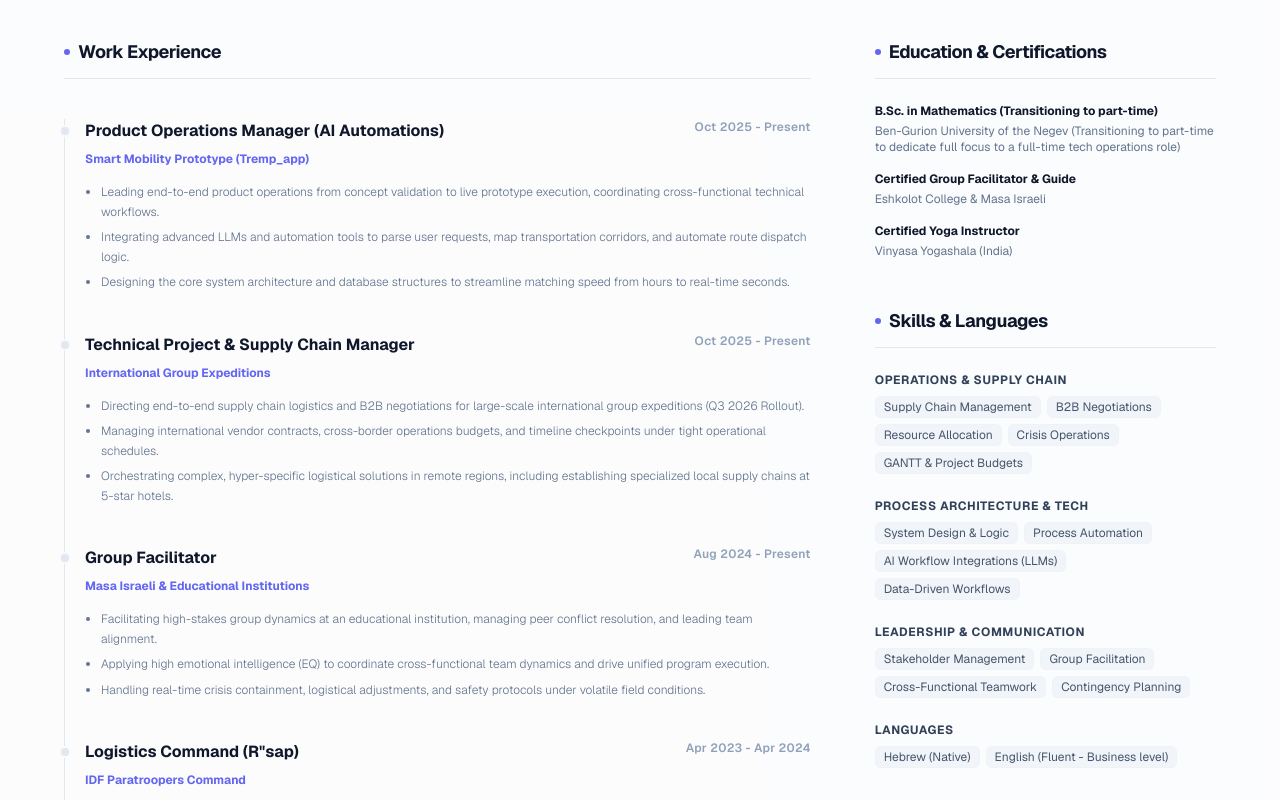
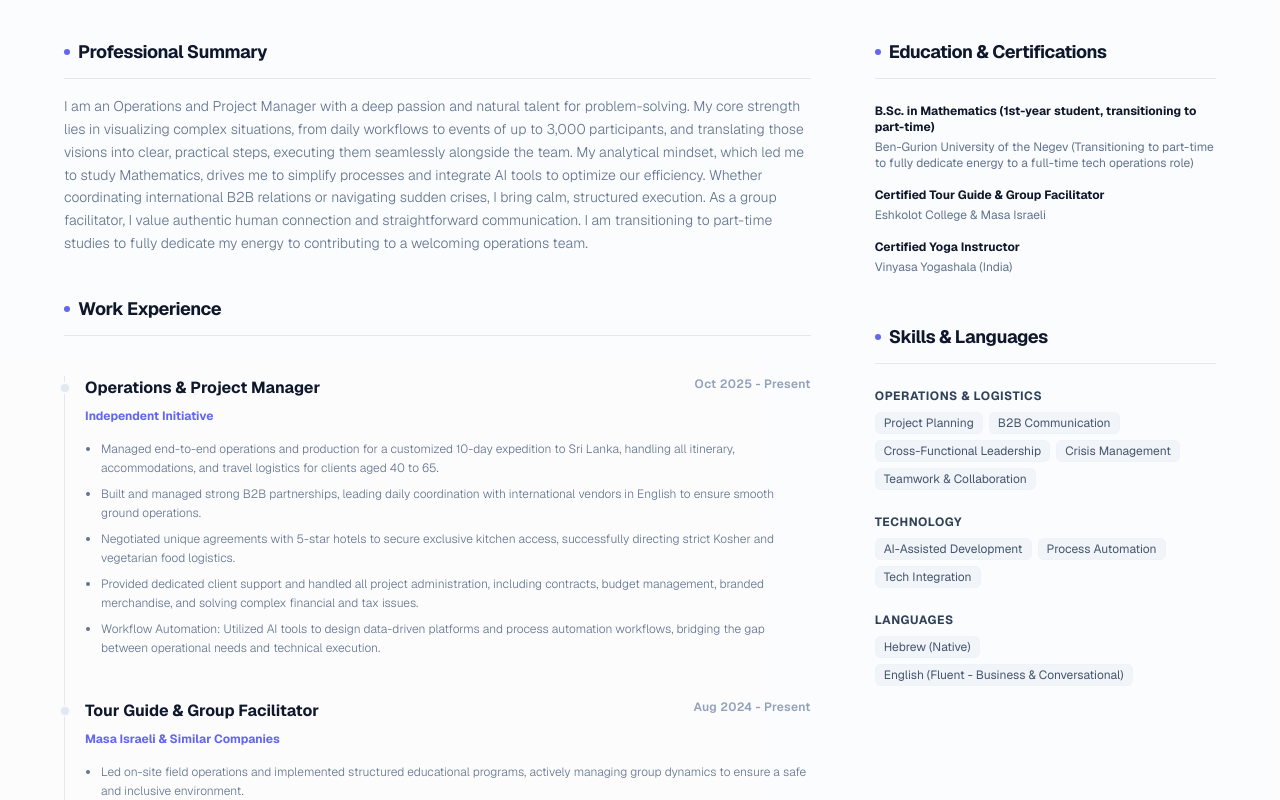
Before and after one commit to y9thqx6vzk-a11y/porti-, a Next.js app: page / in a window 1280 px wide. Shown: the part 3200-4000 px from the top of the page. Built offline with nearby package versions, Linux system fonts and the light colour scheme.

Commit message:
Update About and Resume sections to align with official CV copy

```diff
--- a/src/components/About.tsx
+++ b/src/components/About.tsx
@@ -45,15 +45,15 @@ export default function About() {
           {/* Right Column - Personal Statement & Bio */}
           <div className="lg:col-span-7 flex flex-col justify-center space-y-8 scroll-reveal">
             <h4 className="text-xl font-semibold text-slate-900 dark:text-slate-100 tracking-tight leading-relaxed">
-              "As a Technical Operations and Project Manager, I thrive on engineering order out of complexity. I bridge the gap between technical execution, field operators, and executive leadership."
+              "I am an Operations and Project Manager with a deep passion and natural talent for problem-solving. My core strength lies in translating complex visions into clear, practical steps and executing them seamlessly alongside the team."
             </h4>
 
             <div className="space-y-6 text-slate-650 dark:text-slate-350 text-base leading-relaxed font-sans font-light">
               <p>
-                My foundation in Mathematics equips me with highly analytical, systems-thinking capabilities. I approach operational bottlenecks not just as singular problems to solve, but as complete systems to optimize, automate, and scale. To dedicate my full energy to a full-time tech operations role, I am transitioning to part-time studies.
+                My analytical mindset, which led me to study Mathematics at Ben-Gurion University of the Negev, drives me to simplify workflows and integrate AI tools to optimize operational efficiency. Whether coordinating international B2B relations or navigating sudden crises, I bring calm, structured execution. To fully dedicate my energy to contributing to a welcoming tech operations team, I am transitioning to part-time studies.
               </p>
               <p>
-                Beyond data and processes, successful operations rely on people. Leveraging a strong background in group facilitation at an educational institution, I specialize in Stakeholder Management and cross-functional team leadership. I apply high emotional intelligence (EQ) to ensure seamless communication and alignment between technical teams, field operators, and executive leadership to drive unified, efficient business outcomes.
+                Beyond data and processes, successful operations rely on people. As a certified group facilitator, I value authentic human connection and straightforward communication. I leverage high emotional intelligence (EQ) to manage group dynamics, drive alignment, and coordinate cross-functional collaborations between technical developers, field operators, and executive leadership.
               </p>
             </div>
 
--- a/src/components/Resume.tsx
+++ b/src/components/Resume.tsx
@@ -12,53 +12,48 @@ interface TimelineItem {
 const EXPERIENCES: TimelineItem[] = [
   {
     year: "Oct 2025 - Present",
-    role: "Product Operations Manager (AI Automations)",
-    organization: "Smart Mobility Prototype (Tremp_app)",
+    role: "Operations & Project Manager",
+    organization: "Independent Initiative",
     details: [
-      "Leading end-to-end product operations from concept validation to live prototype execution, coordinating cross-functional technical workflows.",
-      "Integrating advanced LLMs and automation tools to parse user requests, map transportation corridors, and automate route dispatch logic.",
-      "Designing the core system architecture and database structures to streamline matching speed from hours to real-time seconds.",
-    ],
-  },
-  {
-    year: "Oct 2025 - Present",
-    role: "Technical Project & Supply Chain Manager",
-    organization: "International Group Expeditions",
-    details: [
-      "Directing end-to-end supply chain logistics and B2B negotiations for large-scale international group expeditions (Q3 2026 Rollout).",
-      "Managing international vendor contracts, cross-border operations budgets, and timeline checkpoints under tight operational schedules.",
-      "Orchestrating complex, hyper-specific logistical solutions in remote regions, including establishing specialized local supply chains at 5-star hotels.",
-    ],
+      "Managed end-to-end operations and production for a customized 10-day expedition to Sri Lanka, handling all itinerary, accommodations, and travel logistics for clients aged 40 to 65.",
+      "Built and managed strong B2B partnerships, leading daily coordination with international vendors in English to ensure smooth ground operations.",
+      "Negotiated unique agreements with 5-star hotels to secure exclusive kitchen access, successfully directing strict Kosher and vegetarian food logistics.",
+      "Provided dedicated client support and handled all project administration, including contracts, budget management, branded merchandise, and solving complex financial and tax issues.",
+      "Workflow Automation: Utilized AI tools to design data-driven platforms and process automation workflows, bridging the gap between operational needs and technical execution."
+    ]
   },
   {
     year: "Aug 2024 - Present",
-    role: "Group Facilitator",
-    organization: "Masa Israeli & Educational Institutions",
+    role: "Tour Guide & Group Facilitator",
+    organization: "Masa Israeli & Similar Companies",
     details: [
-      "Facilitating high-stakes group dynamics at an educational institution, managing peer conflict resolution, and leading team alignment.",
-      "Applying high emotional intelligence (EQ) to coordinate cross-functional team dynamics and drive unified program execution.",
-      "Handling real-time crisis containment, logistical adjustments, and safety protocols under volatile field conditions.",
-    ],
+      "Led on-site field operations and implemented structured educational programs, actively managing group dynamics to ensure a safe and inclusive environment.",
+      "Handled real-time crisis management and adapted schedules on the fly, taking full ownership of the situation to maintain smooth, continuous operations.",
+      "Forged strong, meaningful connections with colleagues and participants, driving engagement and ensuring a high-quality experience for everyone involved.",
+      "Rapidly developed new operational expertise through self-directed learning, building key professional networks and alliances from the ground up."
+    ]
   },
   {
     year: "Apr 2023 - Apr 2024",
-    role: "Logistics Command (R\"sap)",
-    organization: "IDF Paratroopers Command",
+    role: "Logistics & Operations Manager",
+    organization: "IDF",
     details: [
-      "Directed complex tactical supply chains, inventory control protocols, and daily logistical operations for 140+ personnel in high-stress combat units.",
-      "Orchestrated large-scale event logistics, B2B vendor coordination, and material dispatch workflows for up to 3,000 participants.",
-      "Engineered and executed dynamic contingency plans under extreme time constraints, ensuring continuous operational flow with zero downtime.",
-    ],
-  },
+      "Managed comprehensive logistics and strategic planning for 140 personnel under extreme operational pressure.",
+      "Executed rapid site establishment and sustained long-term operations in austere environments.",
+      "Led complex event logistics for up to 3000 participants, including full multi-day accommodation planning.",
+      "Handled external vendor management, procurement, and cross-functional partnerships.",
+      "Organized specialized corporate events and functions to support team morale and organizational goals."
+    ]
+  }
 ];
 
 const EDUCATION = [
   {
-    title: "B.Sc. in Mathematics (Transitioning to part-time)",
-    institution: "Ben-Gurion University of the Negev (Transitioning to part-time to dedicate full focus to a full-time tech operations role)",
+    title: "B.Sc. in Mathematics (1st-year student, transitioning to part-time)",
+    institution: "Ben-Gurion University of the Negev (Transitioning to part-time to fully dedicate energy to a full-time tech operations role)",
   },
   {
-    title: "Certified Group Facilitator & Guide",
+    title: "Certified Tour Guide & Group Facilitator",
     institution: "Eshkolot College & Masa Israeli",
   },
   {
@@ -68,29 +63,22 @@ const EDUCATION = [
 ];
 
 const SKILLS = {
-  "Operations & Supply Chain": [
-    "Supply Chain Management",
-    "B2B Negotiations",
-    "Resource Allocation",
-    "Crisis Operations",
-    "GANTT & Project Budgets",
+  "Operations & Logistics": [
+    "Project Planning",
+    "B2B Communication",
+    "Cross-Functional Leadership",
+    "Crisis Management",
+    "Teamwork & Collaboration"
   ],
-  "Process Architecture & Tech": [
-    "System Design & Logic",
+  "Technology": [
+    "AI-Assisted Development",
     "Process Automation",
-    "AI Workflow Integrations (LLMs)",
-    "Data-Driven Workflows",
+    "Tech Integration"
   ],
-  "Leadership & Communication": [
-    "Stakeholder Management",
-    "Group Facilitation",
-    "Cross-Functional Teamwork",
-    "Contingency Planning",
-  ],
-  Languages: [
+  "Languages": [
     "Hebrew (Native)",
-    "English (Fluent - Business level)",
-  ],
+    "English (Fluent - Business & Conversational)"
+  ]
 };
 
 export default function Resume() {
@@ -161,6 +149,20 @@ export default function Resume() {
 
           {/* Left Side: Timeline of Experience (8 columns width) */}
           <div className="lg:col-span-8 print:col-span-8 space-y-10">
+
+            {/* Professional Summary */}
+            <div className="space-y-4 print:break-inside-avoid">
+              <div className="border-b border-slate-200 dark:border-slate-800 pb-3 print:border-slate-300">
+                <h3 className="text-lg font-bold text-slate-900 dark:text-white tracking-tight flex items-center gap-2">
+                  <span className="w-1.5 h-1.5 rounded-full bg-accent dark:bg-accent-dark" />
+                  Professional Summary
+                </h3>
+              </div>
+              <p className="text-xs sm:text-sm text-slate-500 dark:text-slate-400 leading-relaxed font-sans font-light">
+                I am an Operations and Project Manager with a deep passion and natural talent for problem-solving. My core strength lies in visualizing complex situations, from daily workflows to events of up to 3,000 participants, and translating those visions into clear, practical steps, executing them seamlessly alongside the team. My analytical mindset, which led me to study Mathematics, drives me to simplify processes and integrate AI tools to optimize our efficiency. Whether coordinating international B2B relations or navigating sudden crises, I bring calm, structured execution. As a group facilitator, I value authentic human connection and straightforward communication. I am transitioning to part-time studies to fully dedicate my energy to contributing to a welcoming operations team.
+              </p>
+            </div>
+
             <div className="border-b border-slate-200 dark:border-slate-800 pb-3 print:border-slate-300">
               <h3 className="text-lg font-bold text-slate-900 dark:text-white tracking-tight flex items-center gap-2">
                 <span className="w-1.5 h-1.5 rounded-full bg-accent dark:bg-accent-dark" />
```
